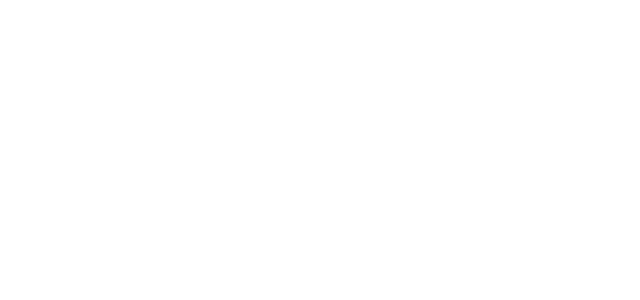
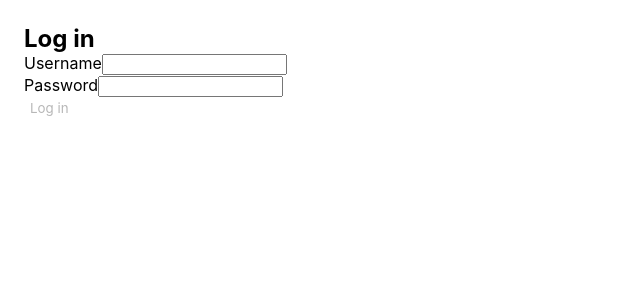
Before and after one commit to marcgirbaub/202301-w7chwe-marc-girbau-front, a React (Create React App) app: page / in a window 1280 px wide. Shown: the top 300 px of the page, without its empty margins (0-640 px from the left). Built offline with nearby package versions, Linux system fonts and the light colour scheme; no server answers.

Commit message:
Create LoginForm component

```diff
--- a/package.json
+++ b/package.json
@@ -11,10 +11,12 @@
     "@types/node": "^17.0.45",
     "@types/react": "^18.0.28",
     "@types/react-dom": "^18.0.11",
+    "bootstrap": "^5.3.0-alpha1",
     "react": "^18.2.0",
     "react-dom": "^18.2.0",
     "react-redux": "^8.0.5",
     "react-scripts": "5.0.1",
+    "styled-components": "^5.3.6",
     "typescript": "^4.9.5",
     "web-vitals": "^2.1.4"
   },
@@ -45,6 +47,7 @@
     ]
   },
   "devDependencies": {
+    "@types/styled-components": "^5.1.26",
     "husky": "^8.0.0",
     "jwt-decode": "^3.1.2",
     "lint-staged": "^13.1.2",
--- a/src/App.tsx
+++ /dev/null
@@ -1,5 +0,0 @@
-const App = (): JSX.Element => {
-  return <div></div>;
-};
-
-export default App;
--- /dev/null
+++ b/src/components/App/App.tsx
@@ -0,0 +1,11 @@
+import LoginForm from "../LoginForm/LoginForm";
+
+const App = (): JSX.Element => {
+  return (
+    <div>
+      <LoginForm />
+    </div>
+  );
+};
+
+export default App;
--- /dev/null
+++ b/src/components/LoginForm/LoginForm.tsx
@@ -0,0 +1,71 @@
+import { useState } from "react";
+import useUser from "../../hooks/useUser/useUser";
+
+const LoginForm = (): JSX.Element => {
+  const { loginUser } = useUser();
+
+  const [username, setUsername] = useState("");
+  const [password, setPassword] = useState("");
+
+  const areFieldsEmpty = username === "" || password === "";
+
+  const handleUsername = ({
+    target: { value },
+  }: React.ChangeEvent<HTMLInputElement>) => {
+    setUsername(value);
+  };
+
+  const handlePassword = ({
+    target: { value },
+  }: React.ChangeEvent<HTMLInputElement>) => {
+    setPassword(value);
+  };
+
+  const onSubmitHandler = async (event: React.FormEvent<HTMLFormElement>) => {
+    event.preventDefault();
+
+    await loginUser({ username, password });
+
+    setUsername("");
+    setPassword("");
+  };
+
+  return (
+    <form onSubmit={onSubmitHandler}>
+      <h2>Log in</h2>
+      <div className="mb-3">
+        <label htmlFor="unsername" className="form-label">
+          Username
+        </label>
+        <input
+          type="unsername"
+          className="form-control"
+          id="unsername"
+          onChange={handleUsername}
+          value={username}
+        />
+      </div>
+      <div className="mb-3">
+        <label htmlFor="password" className="form-label">
+          Password
+        </label>
+        <input
+          type="password"
+          className="form-control"
+          id="password"
+          onChange={handlePassword}
+          value={password}
+        />
+      </div>
+      <button
+        type="submit"
+        className="btn btn-primary"
+        disabled={areFieldsEmpty}
+      >
+        Log in
+      </button>
+    </form>
+  );
+};
+
+export default LoginForm;
--- a/src/index.css
+++ /dev/null
@@ -1,6 +0,0 @@
-body {
-  margin: 0;
-  font-family: -apple-system, BlinkMacSystemFont, "Segoe UI", "Roboto", "Oxygen",
-    "Ubuntu", "Cantarell", "Fira Sans", "Droid Sans", "Helvetica Neue",
-    sans-serif;
-}
--- a/src/index.tsx
+++ b/src/index.tsx
@@ -2,14 +2,15 @@ import React from "react";
 import { createRoot } from "react-dom/client";
 import { Provider } from "react-redux";
 import { store } from "./store/store";
-import App from "./App";
-import "./index.css";
+import App from "./components/App/App";
+import GlobalStyles from "./styles/GlobalStyles";
 
 const container = document.getElementById("root")!;
 const root = createRoot(container);
 
 root.render(
   <React.StrictMode>
+    <GlobalStyles />
     <Provider store={store}>
       <App />
     </Provider>
--- /dev/null
+++ b/src/styles/GlobalStyles.tsx
@@ -0,0 +1,40 @@
+import { createGlobalStyle } from "styled-components";
+
+const GlobalStyles = createGlobalStyle`
+
+*, ::after, ::before {
+  box-sizing: border-box;
+}
+
+body {
+  padding: 1rem;
+  background-color: #fff;
+  font-family: -apple-system, BlinkMacSystemFont, "Segoe UI", "Roboto", "Oxygen",
+    "Ubuntu", "Cantarell", "Fira Sans", "Droid Sans", "Helvetica Neue",
+    sans-serif;
+  width: 100%;
+  min-height: 100vh;
+
+}
+
+h1,h2{
+  padding: 0;
+  margin: 0;
+}
+
+ol, ul, li {
+  list-style: none;
+  margin: 0;
+  padding: 0;
+  text-decoration: none;
+}
+
+button{
+  background-color: transparent;
+  border: none;
+  cursor: pointer;
+  font-family: inherit;
+}
+`;
+
+export default GlobalStyles;
```
Also changed, not shown: 1 other file (tests, documents, lock files or other folders).
